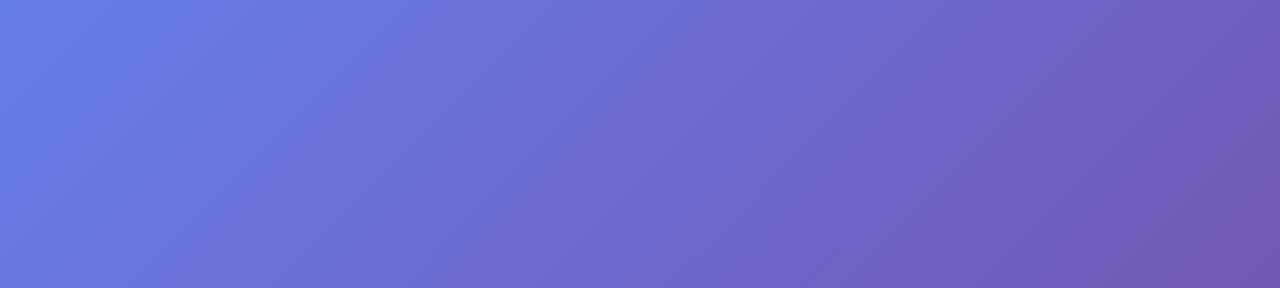
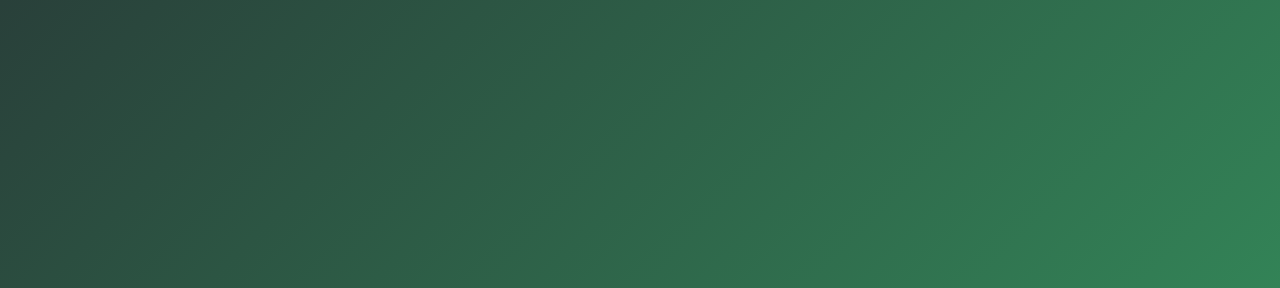
Before and after one commit to danielberrozpe/danielberrozpe.github.io, a plain HTML site: page index.html in a window 1280 px wide. Shown: the top 288 px of the page. Drawn offline with Linux system fonts and the light colour scheme.

Commit message:
Update index.html

```diff
--- a/index.html
+++ b/index.html
@@ -3,7 +3,7 @@
 <head>
     <meta charset="UTF-8">
     <meta name="viewport" content="width=device-width, initial-scale=1.0">
-    <title>Daniel's Github Page</title>
+    <title>My Github Page</title>
     <style>
         body {
             font-family: -apple-system, BlinkMacSystemFont, 'Segoe UI', Roboto, Oxygen, Ubuntu, Cantarell, sans-serif;
@@ -12,7 +12,7 @@
             align-items: center;
             min-height: 100vh;
             margin: 0;
-            background: linear-gradient(135deg, #667eea 0%, #764ba2 100%);
+            background: linear-gradient(135deg, #29403A, #369960);;
             color: white;
         }
         .container {
```
